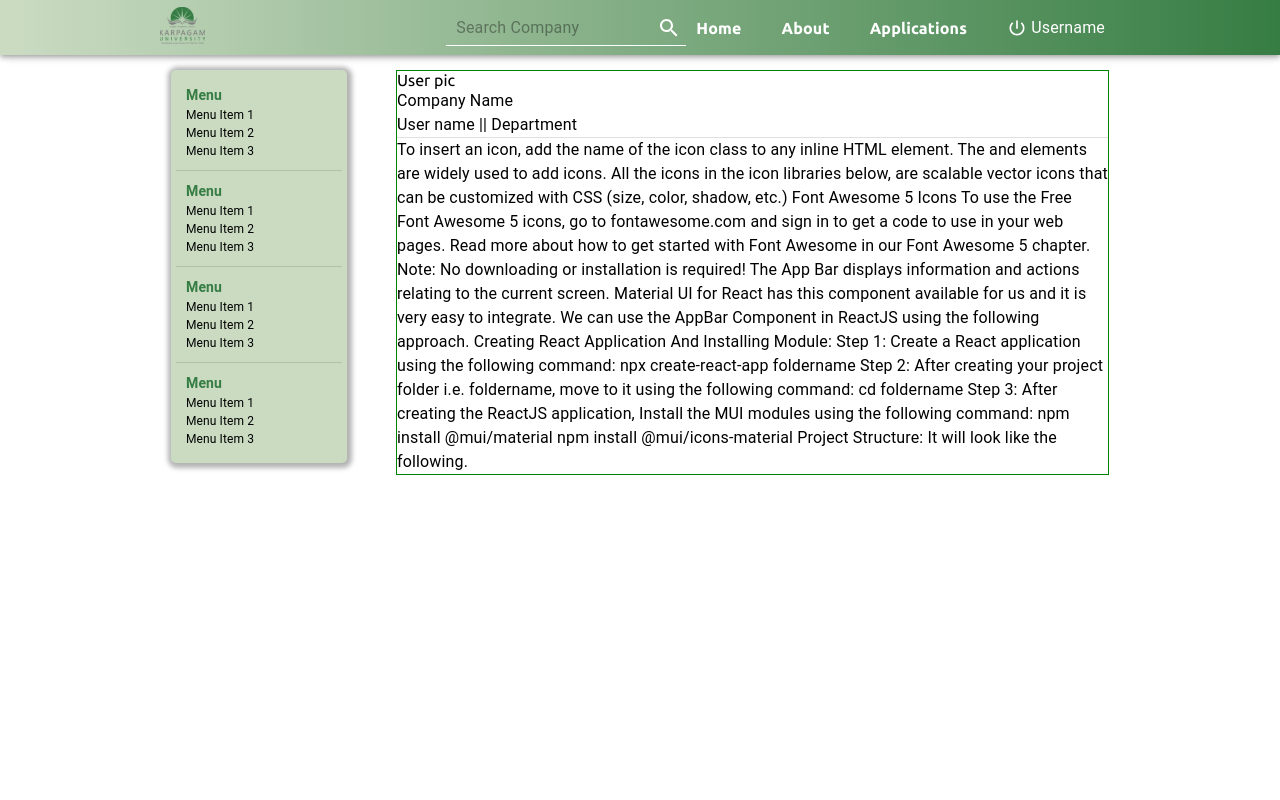
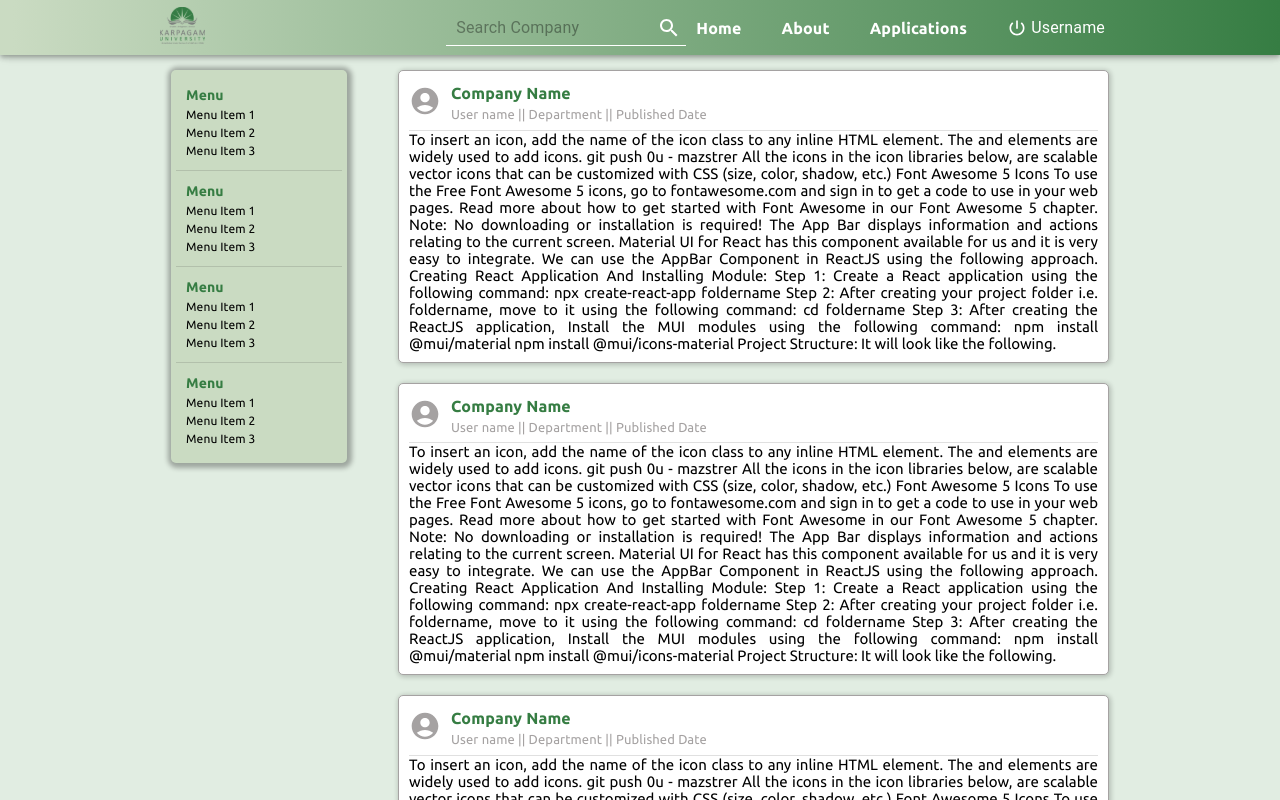
Before and after one commit to aakkss37/MERN-Placement-and-Internship-Cell, a React (Create React App) app in the folder student_login/: page / in a window 1280 px wide. Shown: the top 800 px of the page. Built offline with nearby package versions, Linux system fonts and the light colour scheme.

Commit message:
Home Page templat complete

```diff
--- a/student_login/public/index.html
+++ b/student_login/public/index.html
@@ -23,7 +23,7 @@
 		} */
 		body{
 			font-family: 'Ubuntu', sans-serif;
-			background: rgb(255, 255, 255);
+			background: rgb(225, 237, 226);
 		}
 	</style>
 
--- a/student_login/src/components/Home/main/MainBox.jsx
+++ b/student_login/src/components/Home/main/MainBox.jsx
@@ -6,6 +6,12 @@ const MainBox = () => {
   return (
 	  <MainBoxContainer>
 		<Card/>
+		<Card/>
+		<Card/>
+		<Card/>
+		<Card/>
+		<Card/>
+		<Card/>
 	  </MainBoxContainer>
   )
 }
--- a/student_login/src/components/Home/main/card/Card.jsx
+++ b/student_login/src/components/Home/main/card/Card.jsx
@@ -1,22 +1,27 @@
-import { Box, Divider, Typography } from '@mui/material'
+import { Divider,  } from '@mui/material'
 import React from 'react'
+import { Author, CardBody, CardContainer, CardHead, ConpanyName, Experience, UserDetail, UserImg } from './cardStyle.js'
+import AccountCircleIcon from '@mui/icons-material/AccountCircle';
 
 const Card = () => {
 	return (
-		<Box>
-			<Box>
-				<Box>User pic</Box>
-				<Box>
-					<Typography>Company Name</Typography>
-					<Typography>User name || Department</Typography>
-				</Box>
-			</Box>
+		<CardContainer>
+
+			<CardHead>
+				<UserImg><AccountCircleIcon style={{ color: '#a5a2a2', fontSize: '2rem', padding: 0, }}/></UserImg>
+				<UserDetail>
+					<ConpanyName>Company Name</ConpanyName>
+					<Author>User name || Department || Published Date</Author>
+				</UserDetail>
+			</CardHead>
+
 			<Divider/>
-			<Box>
-				<Typography>
+
+			<CardBody>
+				<Experience>
 					To insert an icon, add the name of the icon class to any inline HTML element.
 
-					The  and  elements are widely used to add icons.
+					The  and  elements are widely used to add icons. git push 0u  - mazstrer
 
 					All the icons in the icon libraries below, are scalable vector icons that can be customized with CSS (size, color, shadow, etc.)
 
@@ -35,16 +40,16 @@ const Card = () => {
 					npx create-react-app foldername
 					Step 2: After creating your project folder i.e. foldername, move to it using the following command:
 
-
 					cd foldername
 					Step 3: After creating the ReactJS application, Install the MUI modules using the following command:
 
 					npm install @mui/material
 					npm install @mui/icons-material
 					Project Structure: It will look like the following.
-				</Typography>
-			</Box>
-		</Box>
+				</Experience>
+			</CardBody>
+
+		</CardContainer>
 	)
 }
 
--- a/student_login/src/components/Home/main/card/cardStyle.js
+++ b/student_login/src/components/Home/main/card/cardStyle.js
@@ -0,0 +1,67 @@
+import { styled, Box, Divider, Typography } from '@mui/material';
+
+
+export const CardContainer = styled(Box)(({theme})=>({
+	padding: 10,
+	background: '#fff',
+	marginBottom: 20,
+	borderRadius: 5,
+	border: '1px solid #a5a2a2',
+	boxShadow: '1px 1px 5px 1px rgb(0, 0, 0, 0.2)',
+
+}));
+
+
+
+/* HEADER */
+
+export const CardHead = styled(Box)(({theme})=>({
+	display: 'flex',
+	marginBottom: 5,
+}));
+
+export const UserImg = styled(Box)(({theme})=>({
+	alignSelf: 'center',
+}));
+
+export const UserDetail = styled(Box)(({theme})=>({
+	alignSelf: 'center',
+	marginLeft: 10,
+}));
+
+
+export const ConpanyName = styled(Typography)(({theme})=>({
+	fontWeight: 700,
+	fontFamily: 'Ubuntu',
+	color: '#367D43',
+	[theme.breakpoints.down('sm')]: {
+		fontSize: 14,
+	}
+}));
+
+
+export const Author = styled(Typography)(({theme})=>({
+	fontFamily: 'Ubuntu',
+	fontSize: 13,
+	color: '#a5a2a2',
+	[theme.breakpoints.down('sm')]: {
+		fontSize: 11,
+	}
+}));
+
+
+
+/* BODY */
+
+export const CardBody = styled(Box)(({theme})=>({
+
+}));
+
+export const Experience = styled(Box)(({theme})=>({
+	fontFamily: 'Ubuntu',
+	textAlign: 'justify',
+	fontSize: 15,
+	[theme.breakpoints.down('sm')]: {
+		fontSize: 13,
+	}
+}));
--- a/student_login/src/components/Home/main/mainBoxStyle.js
+++ b/student_login/src/components/Home/main/mainBoxStyle.js
@@ -5,7 +5,7 @@ export const MainBoxContainer = styled(Box)(({ theme }) => ({
 	flexGrow: 4,
 	maxWidth: '75%',
 	margin: '5px',
-	border: '1px solid green',
+	// border: '1px solid green',
 	[theme.breakpoints.down('md')]: {
 		maxWidth: '100%',
 	}
--- a/student_login/src/components/Home/menu/menuBoxStyle.js
+++ b/student_login/src/components/Home/menu/menuBoxStyle.js
@@ -29,8 +29,10 @@ export const  CategoryHead = styled(Typography)`
 	font-size: 14px;
 	font-weight: 600;
 	color: #367D43;
+	font-family: 'Ubuntu';
 `
 export const  MenuItem = styled(Typography)`
 	font-size: 12px;
+	font-family: 'Ubuntu';
 
 `
```
